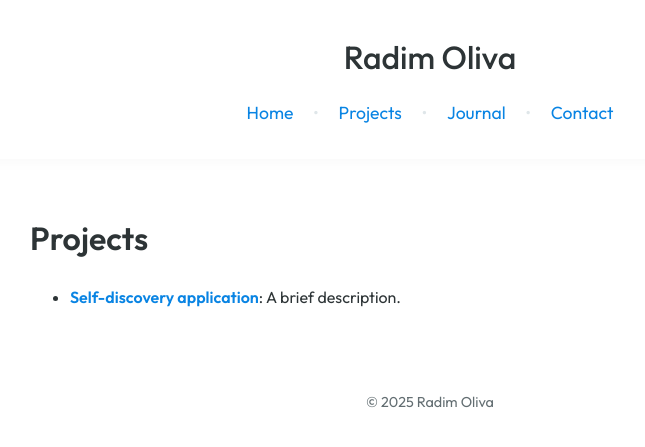
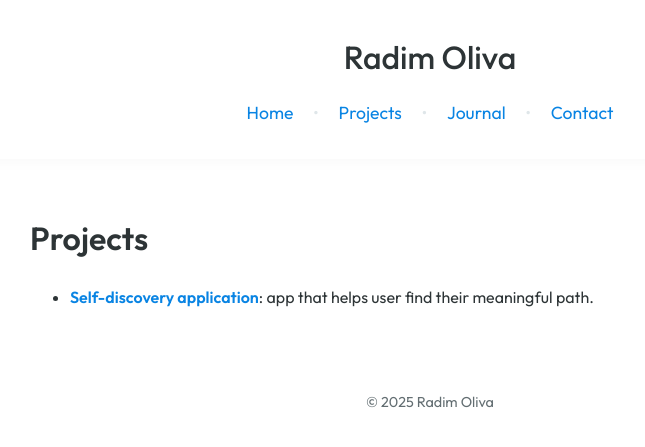
Before and after one commit to RadimOliva/radimoliva.github.io, a Jekyll site: the page built from projects.md, in a window 1280 px wide. Shown: the top 447 px of the page, without its empty margins (210-855 px from the left). Built offline with Jekyll 4.4.1, drawn with Linux system fonts in a browser that asks for light colours.

Commit message:
Update projects.md

```diff
--- a/projects.md
+++ b/projects.md
@@ -4,4 +4,4 @@ title: Projects
 ---
 # Projects
 
-- [**Self-discovery application**](/self-discovery-application): A brief description.
+- [**Self-discovery application**](/self-discovery-application): app that helps user find their meaningful path.
```
